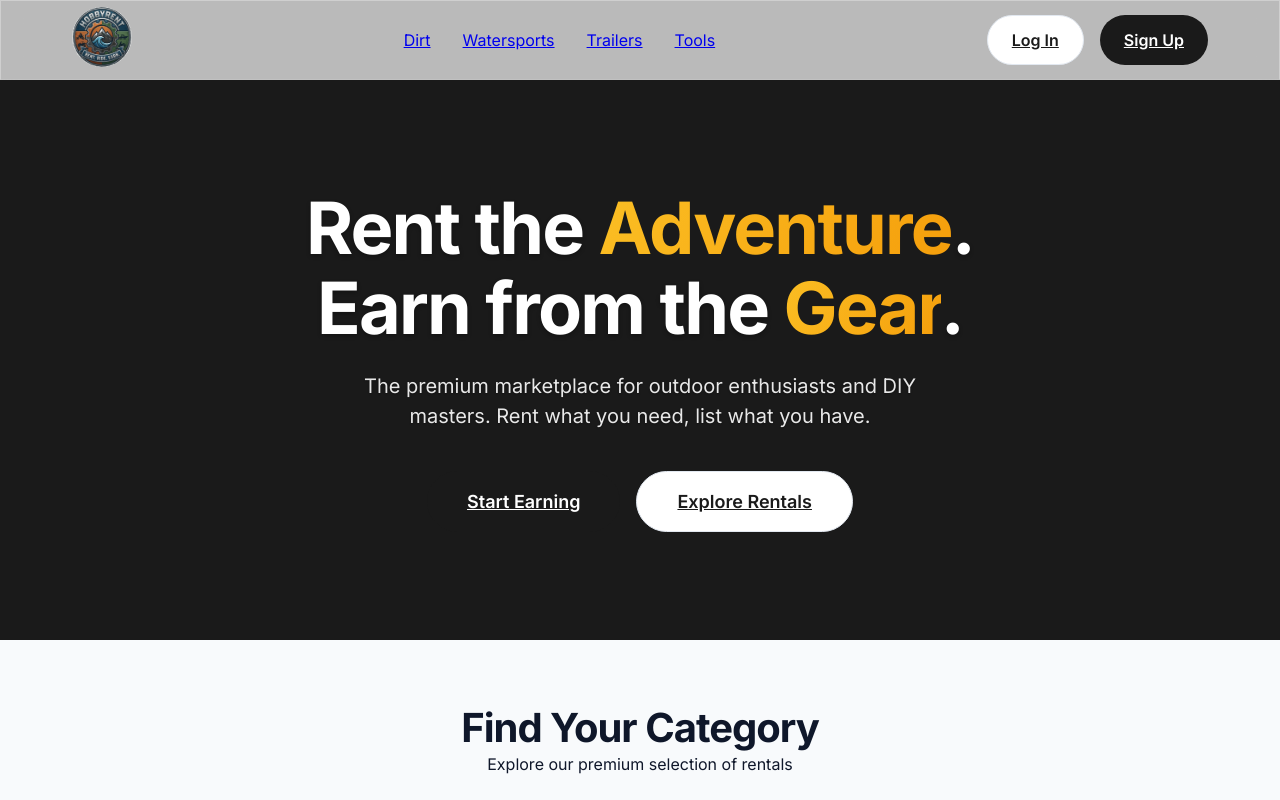
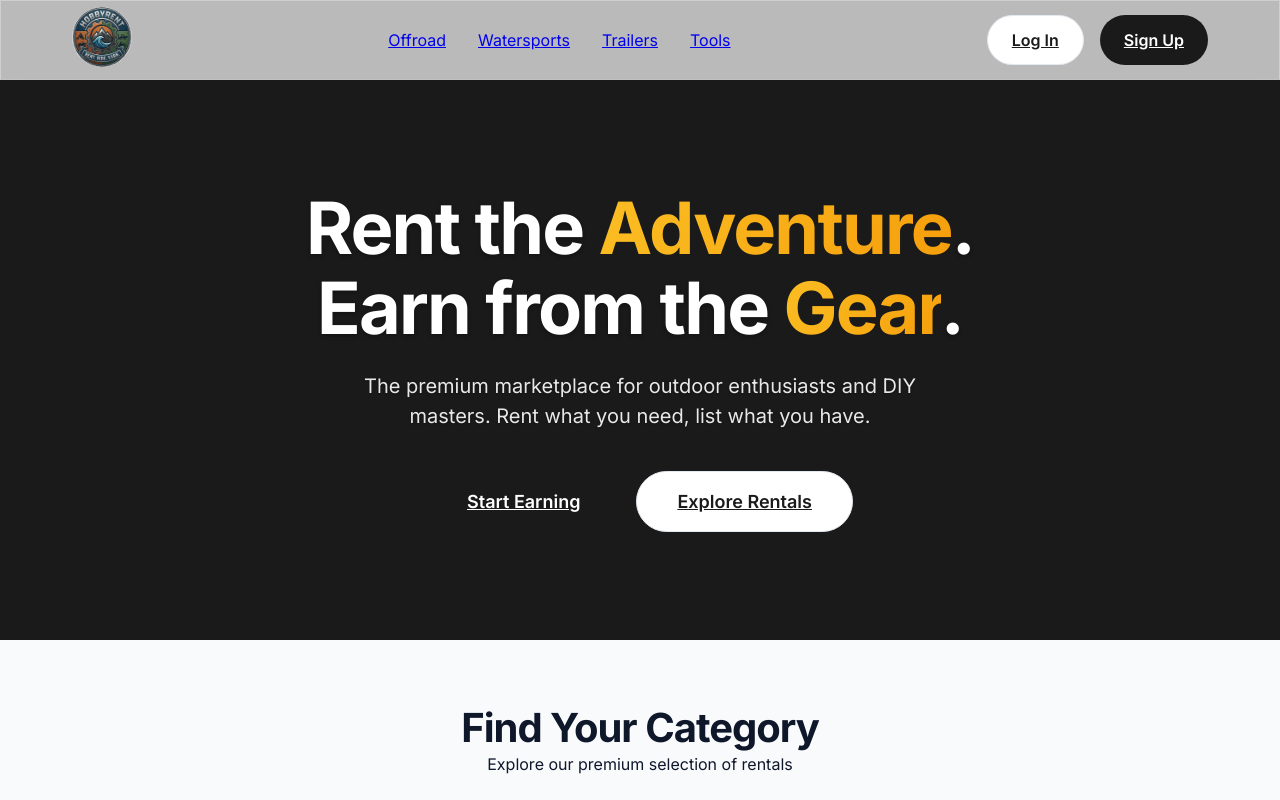
Before and after one commit to boussattaa/Hobby-Rent-CO, a Next.js app: page / in a window 1280 px wide. Shown: the top 800 px of the page. Built offline with nearby package versions, Linux system fonts and the light colour scheme; no server answers.

Commit message:
Refactor Dirt to Offroad across entire site

```diff
--- a/app/list-your-gear/page.js
+++ b/app/list-your-gear/page.js
@@ -25,7 +25,7 @@ export default function ListYourGear() {
 
   // Categories Config
   const CATEGORY_DATA = {
-    dirt: [
+    offroad: [
       { group: "UTVs / Side-by-Sides", items: ["2-Seaters (RZR, Can-Am)", "4-Seaters (Crew Cabs)", "Utility UTVs (Rangers/Defenders)"] },
       { group: "ATVs / Quads", items: ["Sport Quads (Raptors/Banshees)", "Utility ATVs (4x4 with racks)", "Youth ATVs"] },
       { group: "Two Wheels", items: ["Dirt Bikes (Trail/Enduro)", "Motocross Bikes", "Dual-Sport Bikes", "Electric Dirt Bikes (Sur-Ron/Talaria)"] },
@@ -53,7 +53,7 @@ export default function ListYourGear() {
 
   const [imageUrl, setImageUrl] = useState('/images/dirt-hero.png'); // Default fallback
   const [uploading, setUploading] = useState(false);
-  const [selectedCategory, setSelectedCategory] = useState('dirt');
+  const [selectedCategory, setSelectedCategory] = useState('offroad');
 
   const handleImageUpload = async (e) => {
     try {
@@ -113,7 +113,7 @@ export default function ListYourGear() {
                   // Reset subcategory when category changes
                 }}
               >
-                <option value="dirt">Dirt</option>
+                <option value="offroad">Offroad</option>
                 <option value="water">Watersports</option>
                 <option value="trailers">Trailers</option>
                 <option value="housing">Tools</option>
--- a/app/dirt/page.js
+++ b/app/offroad/page.js
@@ -10,12 +10,12 @@ const DIRT_ITEMS = [
   { id: 'd4', name: 'Can-Am Maverick', price: 400, image: '/images/dirt-hero.png', location: 'Dumont Dunes, CA' },
 ];
 
-export default function DirtPage() {
+export default function OffroadPage() {
   return (
     <div className="category-page">
       <header className="page-header">
         <div className="container">
-          <h1>Dirt Collection</h1>
+          <h1>Offroad Collection</h1>
           <p>Tear up the trails with our premium off-road selection.</p>
         </div>
       </header>
--- a/app/page.js
+++ b/app/page.js
@@ -6,11 +6,11 @@ import Link from "next/link";
 export default function Home() {
   const categories = [
     {
-      id: 'dirt',
-      name: 'Dirt',
+      id: 'offroad',
+      name: 'Offroad',
       description: 'Conquer the terrain. Bikes, ATVs, and more.',
       image: '/images/dirt-hero.png',
-      href: '/dirt',
+      href: '/offroad',
       accent: 'var(--dirt-primary)'
     },
     {
--- a/components/Navbar.js
+++ b/components/Navbar.js
@@ -16,7 +16,7 @@ export default function Navbar({ user }) {
   };
 
   const navLinks = [
-    { name: 'Dirt', href: '/dirt' },
+    { name: 'Offroad', href: '/offroad' },
     { name: 'Watersports', href: '/water' },
     { name: 'Trailers', href: '/trailers' },
     { name: 'Tools', href: '/housing' },
```
